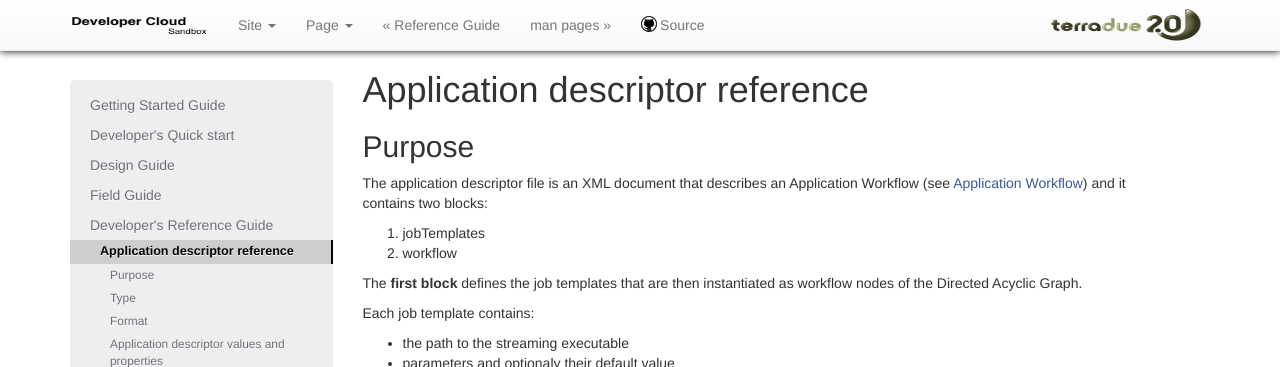
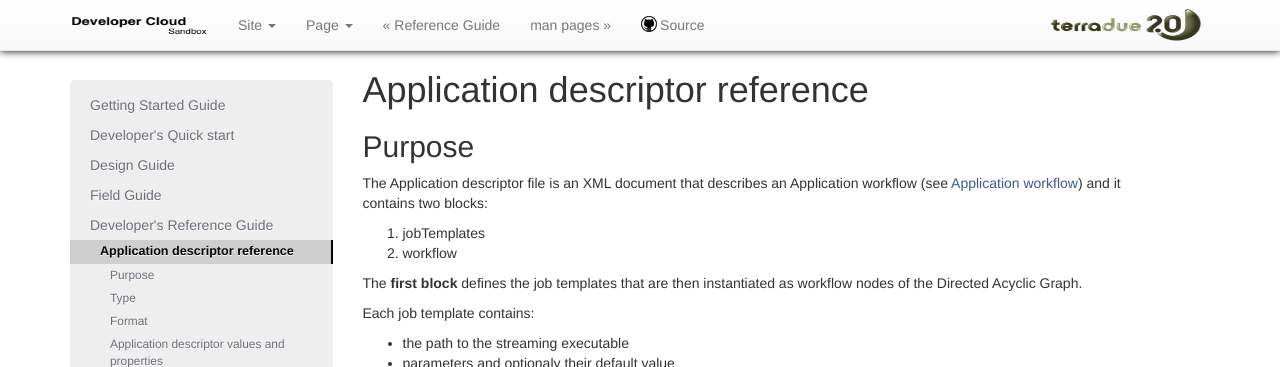
Before and after one commit to Terradue/doc-developer-sandbox, a Sphinx documentation site: the page built from source/reference/application/index.rst, in a window 1280 px wide and 900 px high. Shown: the top 367 px of the window. Built offline with Sphinx 7.4.7, drawn with Linux system fonts in a browser that asks for light colours.

Commit message:
Fixed typo

```diff
--- a/source/reference/application/index.rst
+++ b/source/reference/application/index.rst
@@ -4,7 +4,7 @@ Application descriptor reference
 Purpose
 -------
 
-The application descriptor file is an XML document that describes an Application Workflow (see :doc:`Application Workflow </design/workflow>`) and it contains two blocks:
+The Application descriptor file is an XML document that describes an Application workflow (see :doc:`Application workflow </design/workflow>`) and it contains two blocks:
 
 #. jobTemplates
 #. workflow
```
